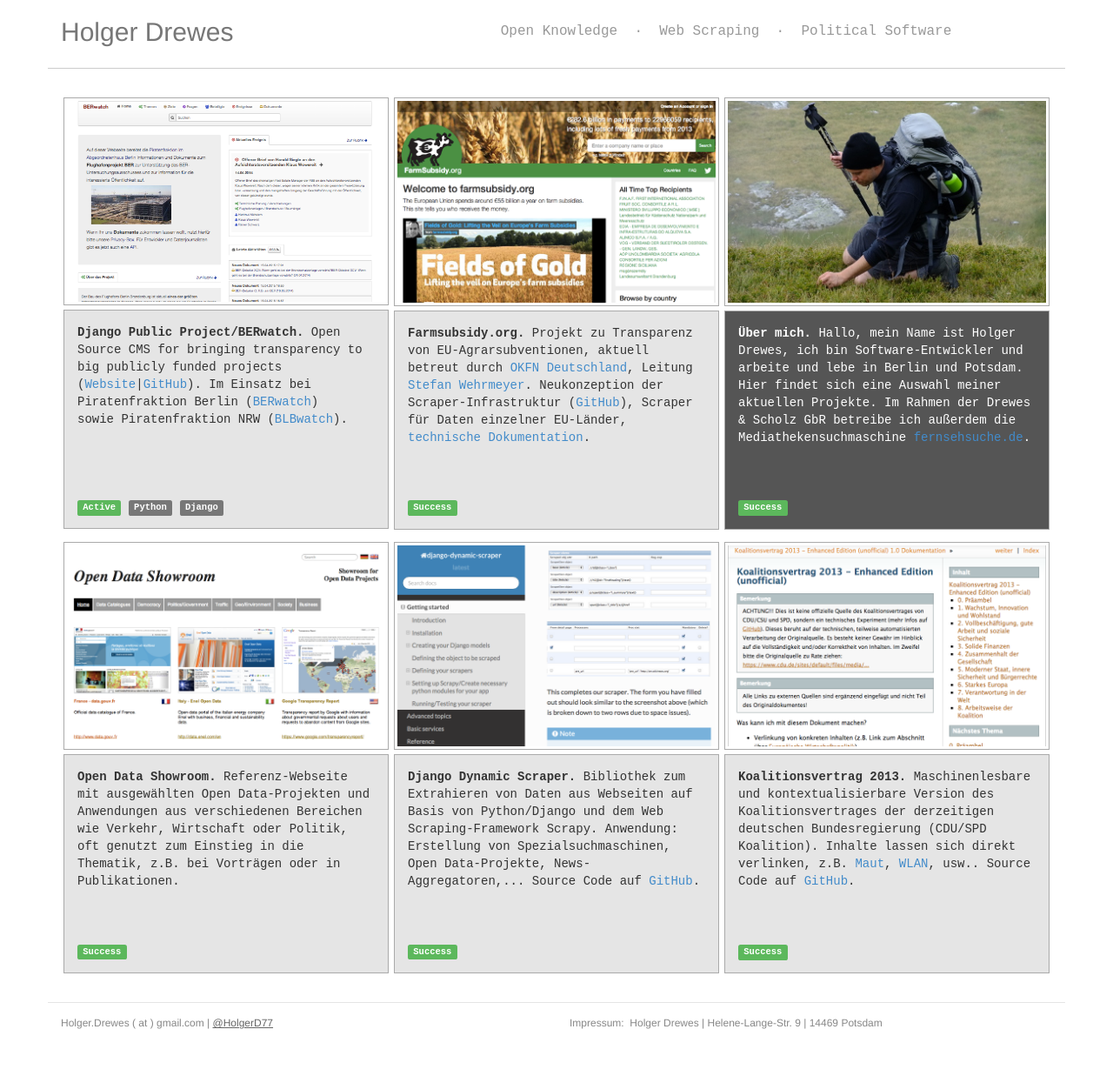
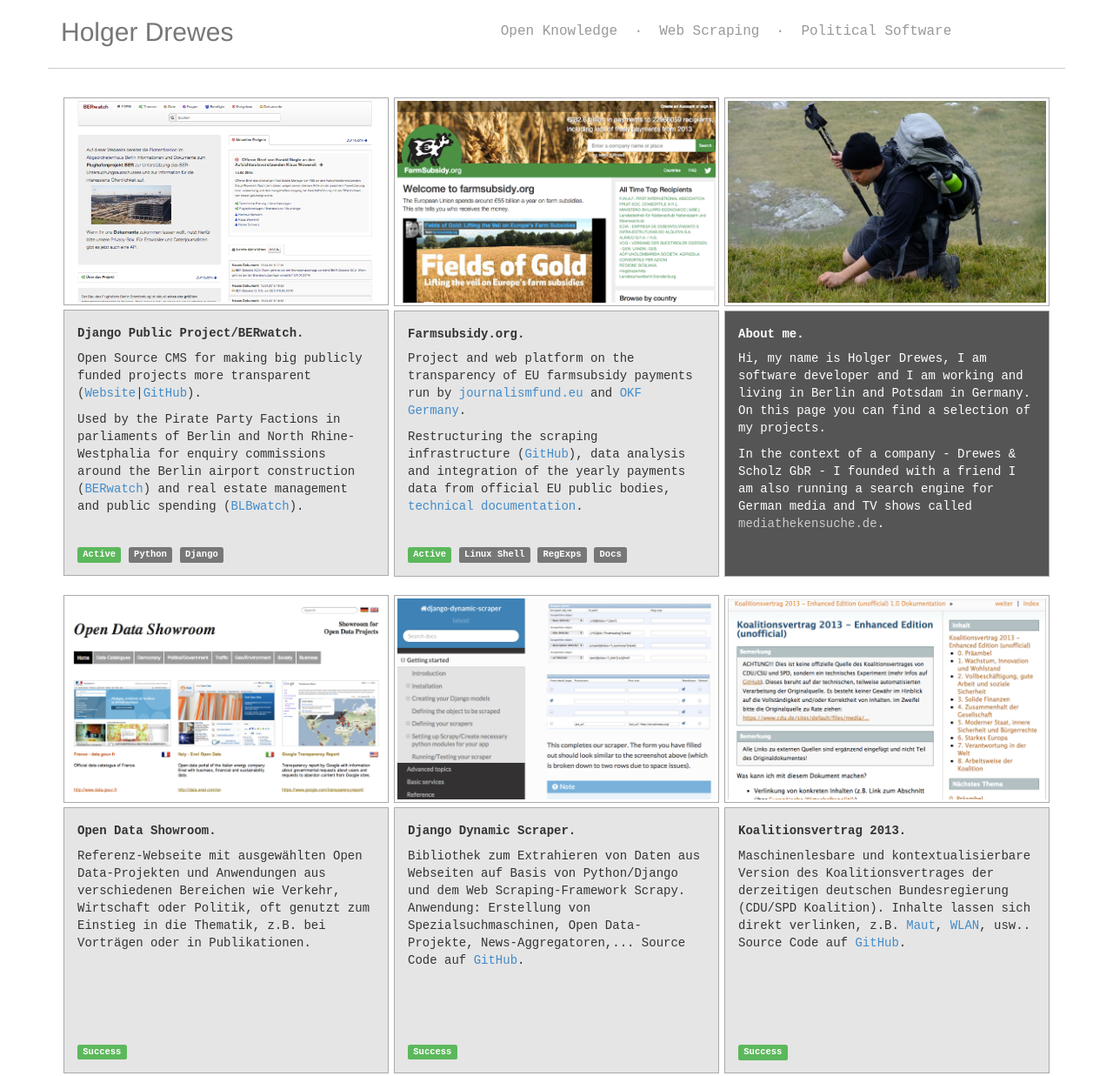
Before and after one commit to holgerd77/holgerdrewes-info, a plain HTML site: page index.html in a window 1280 px wide. Shown: the top 1237 px of the page at 87% size. Drawn offline with Linux system fonts and the light colour scheme.

Commit message:
Updated description of DPP, Farmsubsidy project, own bio

```diff
--- a/index.html
+++ b/index.html
@@ -19,7 +19,7 @@
         font-family:'Courier New', Arial;
       }
       .project-box {
-        padding:3px;
+        padding:3px 3px 10px 3px;
       }
       .project-box img {
         padding:3px;
@@ -33,21 +33,22 @@
         font-family:'Courier New', Arial;
       }
       .project-text {
-        min-height: 200px;
+        min-height: 250px;
+      }
+      .project-text h4 {
+        font-size: inherit;
+        margin-top: 4px;
+        font-weight: bold;
       }
       .project-labels {
         font-size: 14px;
-      }
-      .project-desc > a, .default-link {
-        color:#666;
-        text-decoration: underline;
       }
       .project-desc-inverted, .inverted-link {
         background-color:#555 !important;
         color:#fff !important;
       }
-      .project-desc-inverted > a {
-        color:#ccc;
+      .project-desc-inverted a {
+        color:#ccc !important;
       }
       .footer {
         color:#888;
@@ -78,13 +79,16 @@
 
     <div class="container" style="background-color:#fff;border: 0px solid #e5e5e5;margin-bottom:8px;">
       <div class="col-xs-12 col-sm-6 col-md-4 project-box">
-        <a href="https://github.com/holgerd77/django-public-project" target="_blank" alt="Django Public Projekt - Software für Untersuchungsausschüsse - GitHub">
-          <img src="imgs/Screenshot_BERwatch_2015-08-25.png" class="img-responsive" alt="BERwatch - Untersuchungsausschuss BER Berlin - Piratenfraktion">
+        <a href="https://github.com/holgerd77/django-public-project" target="_blank" alt="Django Public Project - Project Transparency CMS - GitHub">
+          <img src="imgs/Screenshot_BERwatch_2015-08-25.png" class="img-responsive" alt="BERwatch - Commission of Enquiry BER Berlin - Pirate Party Faction">
         </a>
         <div class="project-desc">
           <div class="project-text">
-            <b>Django Public Project/BERwatch.</b> Open Source CMS for bringing transparency to big publicly funded
-            projects (<a href="http://django-public-project.org/" target="_blank" alt="Django Public Project - Website">Website</a>|<a href="https://github.com/holgerd77/django-public-project" target="_blank" alt="Django Public Project - CMS for public projects - GitHub">GitHub</a>). Im Einsatz bei Piratenfraktion Berlin (<a href="https://ber.piratenfraktion-berlin.de/" target="_blank" alt="BERwatch - Piratenfraktion Berlin">BERwatch</a>) sowie Piratenfraktion NRW (<a href="https://blb.piratenfraktion-nrw.de/" target="_blank" alt="BLBwatch - Piratenfraktion NRW">BLBwatch</a>).
+            <h4>Django Public Project/BERwatch.</h4>
+            <p>Open Source CMS for making big publicly funded
+            projects more transparent (<a href="http://django-public-project.org/" target="_blank" alt="Django Public Project - Website">Website</a>|<a href="https://github.com/holgerd77/django-public-project" target="_blank" alt="Django Public Project - CMS for public projects - GitHub">GitHub</a>).</p>
+
+            Used by the Pirate Party Factions in parliaments of Berlin and North Rhine-Westphalia for enquiry commissions around the Berlin airport construction (<a href="https://ber.piratenfraktion-berlin.de/" target="_blank" alt="BERwatch - Pirate Party Faction Berlin">BERwatch</a>) and real estate management and public spending (<a href="https://blb.piratenfraktion-nrw.de/" target="_blank" alt="BLBwatch - Pirate Party Faction NRW">BLBwatch</a>).
           </div>
           <div class="project-labels">
             <span class="label label-success">Active</span>
@@ -99,10 +103,19 @@
         </a>
         <div class="project-desc">
           <div class="project-text">
-            <b>Farmsubsidy.org.</b> Projekt zu Transparenz von EU-Agrarsubventionen, aktuell betreut durch <a href="http://okfn.de/" target="_blank" alt="Open Knowledge Foundation Deutschland">OKFN Deutschland</a>, Leitung <a href="http://stefanwehrmeyer.com" target="_blank" alt="Homepage Stefan Wehrmeyer">Stefan Wehrmeyer</a>. Neukonzeption der Scraper-Infrastruktur (<a href="https://github.com/openspending/farmsubsidy-scrapers" target="_blank" alt="Farmsubsidy Scraper - GitHub Repository">GitHub</a>), Scraper für Daten einzelner EU-Länder, <a href="http://farmsubsidy.readthedocs.org/en/latest/" target="_blank" alt="Farmsubsidy - technische Dokumentation">technische Dokumentation</a>.
+            <h4>Farmsubsidy.org.</h4>
+            <p>Project and web platform on the transparency of EU farmsubsidy payments run by <a href="http://journalismfund.eu/" target="_blank" alt="Journalismfund.eu">journalismfund.eu</a> and
+            <a href="http://okfn.de/" target="_blank" alt="Open Knowledge Foundation Germany">OKF Germany</a>.</p>
+
+             Restructuring the scraping infrastructure (<a href="https://github.com/openspending/farmsubsidy-scrapers" target="_blank" alt="Farmsubsidy Scraper - GitHub Repository">GitHub</a>), data analysis and integration
+             of the yearly payments data from official EU public bodies,
+             <a href="http://farmsubsidy.readthedocs.org/en/latest/" target="_blank" alt="Farmsubsidy - Technical  Documentation">technical documentation</a>.
           </div>
           <div class="project-labels">
-            <span class="label label-success">Success</span>
+            <span class="label label-success">Active</span>
+            <span class="label label-default">Linux Shell</span>
+            <span class="label label-default">RegExps</span>
+            <span class="label label-default">Docs</span>
           </div>
         </div>
       </div>
@@ -112,10 +125,16 @@
         </a>
         <div class="project-desc project-desc-inverted">
           <div class="project-text">
-            <b>Über mich.</b> Hallo, mein Name ist Holger Drewes, ich bin Software-Entwickler und arbeite und lebe in Berlin und Potsdam. Hier findet sich eine Auswahl meiner aktuellen Projekte. Im Rahmen der Drewes &amp; Scholz GbR betreibe ich außerdem die Mediathekensuchmaschine <a href="http://fernsehsuche.de/" target="_blank" alt="Mediathekensuchmaschine Fernsehsuche">fernsehsuche.de</a>.
+            <h4>About me.</h4>
+
+            <p>Hi, my name is Holger Drewes, I am software developer and I am working and living in Berlin and Potsdam
+            in Germany. On this page you can find a selection of my projects.</p>
+
+            In the context of a company - Drewes & Scholz GbR - I founded with a friend I am also running a search engine for German media and TV shows called
+            <a href="http://mediathekensuche.de/" target="_blank" alt="Mediathekensuche.de">mediathekensuche.de</a>.
           </div>
           <div class="project-labels">
-            <span class="label label-success">Success</span>
+            &nbsp;
           </div>
         </div>
       </div>
@@ -129,7 +148,8 @@
         </a>
         <div class="project-desc">
           <div class="project-text">
-            <b>Open Data Showroom.</b> Referenz-Webseite mit ausgewählten Open Data-Projekten und Anwendungen aus verschiedenen Bereichen wie Verkehr, Wirtschaft oder Politik, oft genutzt zum Einstieg in die Thematik, z.B. bei Vorträgen oder in Publikationen.
+            <h4>Open Data Showroom.</h4>
+            Referenz-Webseite mit ausgewählten Open Data-Projekten und Anwendungen aus verschiedenen Bereichen wie Verkehr, Wirtschaft oder Politik, oft genutzt zum Einstieg in die Thematik, z.B. bei Vorträgen oder in Publikationen.
           </div>
           <div class="project-labels">
             <span class="label label-success">Success</span>
@@ -142,7 +162,8 @@
         </a>
         <div class="project-desc">
           <div class="project-text">
-            <b>Django Dynamic Scraper.</b> Bibliothek zum Extrahieren von Daten aus Webseiten auf Basis von Python/Django und dem Web Scraping-Framework Scrapy. Anwendung: Erstellung von Spezialsuchmaschinen, Open Data-Projekte, News-Aggregatoren,... Source Code auf <a href="https://github.com/holgerd77/django-dynamic-scraper" target="_blank" alt="Django Dynamic Scraper - GitHub Repository">GitHub</a>.
+            <h4>Django Dynamic Scraper.</h4>
+            Bibliothek zum Extrahieren von Daten aus Webseiten auf Basis von Python/Django und dem Web Scraping-Framework Scrapy. Anwendung: Erstellung von Spezialsuchmaschinen, Open Data-Projekte, News-Aggregatoren,... Source Code auf <a href="https://github.com/holgerd77/django-dynamic-scraper" target="_blank" alt="Django Dynamic Scraper - GitHub Repository">GitHub</a>.
           </div>
           <div class="project-labels">
             <span class="label label-success">Success</span>
@@ -155,7 +176,8 @@
         </a>
         <div class="project-desc">
           <div class="project-text">
-            <b>Koalitionsvertrag 2013.</b> Maschinenlesbare und kontextualisierbare Version des Koalitionsvertrages der derzeitigen deutschen Bundesregierung (CDU/SPD Koalition). Inhalte lassen sich direkt verlinken, z.B. <a href="http://holgerd77.github.io/koalitionsvertrag/1_wachstum/1_3_infrastruktur.html?highlight=maut#aufstockung-der-investitionsmittel" target="_blank" alt="Koalitionsvertrag 2013 - CDU und SPD - Verkehr/Maut">Maut</a>, <a href="http://holgerd77.github.io/koalitionsvertrag/1_wachstum/1_3_infrastruktur.html?highlight=maut#wlan" target="_blank" alt="Koalitionsvertrag 2013 - CDU und SPD - WLAN">WLAN</a>, usw.. Source Code auf <a href="https://github.com/holgerd77/koalitionsvertrag" target="_blank"alt="Koalitionsvertrag 2013 - CDU und SPD - verlinkbare Version - GitHub">GitHub</a>.
+            <h4>Koalitionsvertrag 2013.</h4>
+              Maschinenlesbare und kontextualisierbare Version des Koalitionsvertrages der derzeitigen deutschen Bundesregierung (CDU/SPD Koalition). Inhalte lassen sich direkt verlinken, z.B. <a href="http://holgerd77.github.io/koalitionsvertrag/1_wachstum/1_3_infrastruktur.html?highlight=maut#aufstockung-der-investitionsmittel" target="_blank" alt="Koalitionsvertrag 2013 - CDU und SPD - Verkehr/Maut">Maut</a>, <a href="http://holgerd77.github.io/koalitionsvertrag/1_wachstum/1_3_infrastruktur.html?highlight=maut#wlan" target="_blank" alt="Koalitionsvertrag 2013 - CDU und SPD - WLAN">WLAN</a>, usw.. Source Code auf <a href="https://github.com/holgerd77/koalitionsvertrag" target="_blank"alt="Koalitionsvertrag 2013 - CDU und SPD - verlinkbare Version - GitHub">GitHub</a>.
           </div>
           <div class="project-labels">
             <span class="label label-success">Success</span>
```
